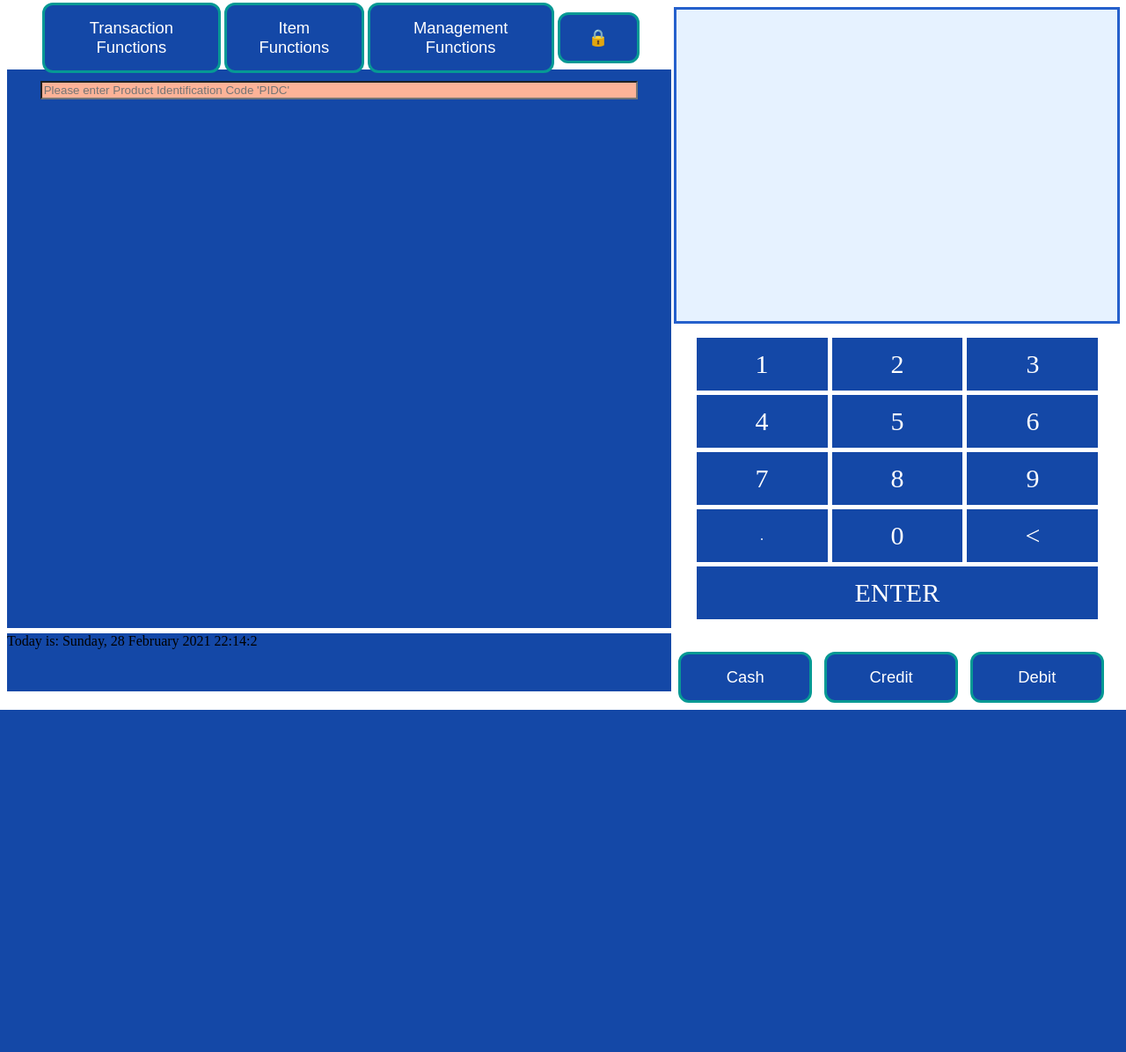
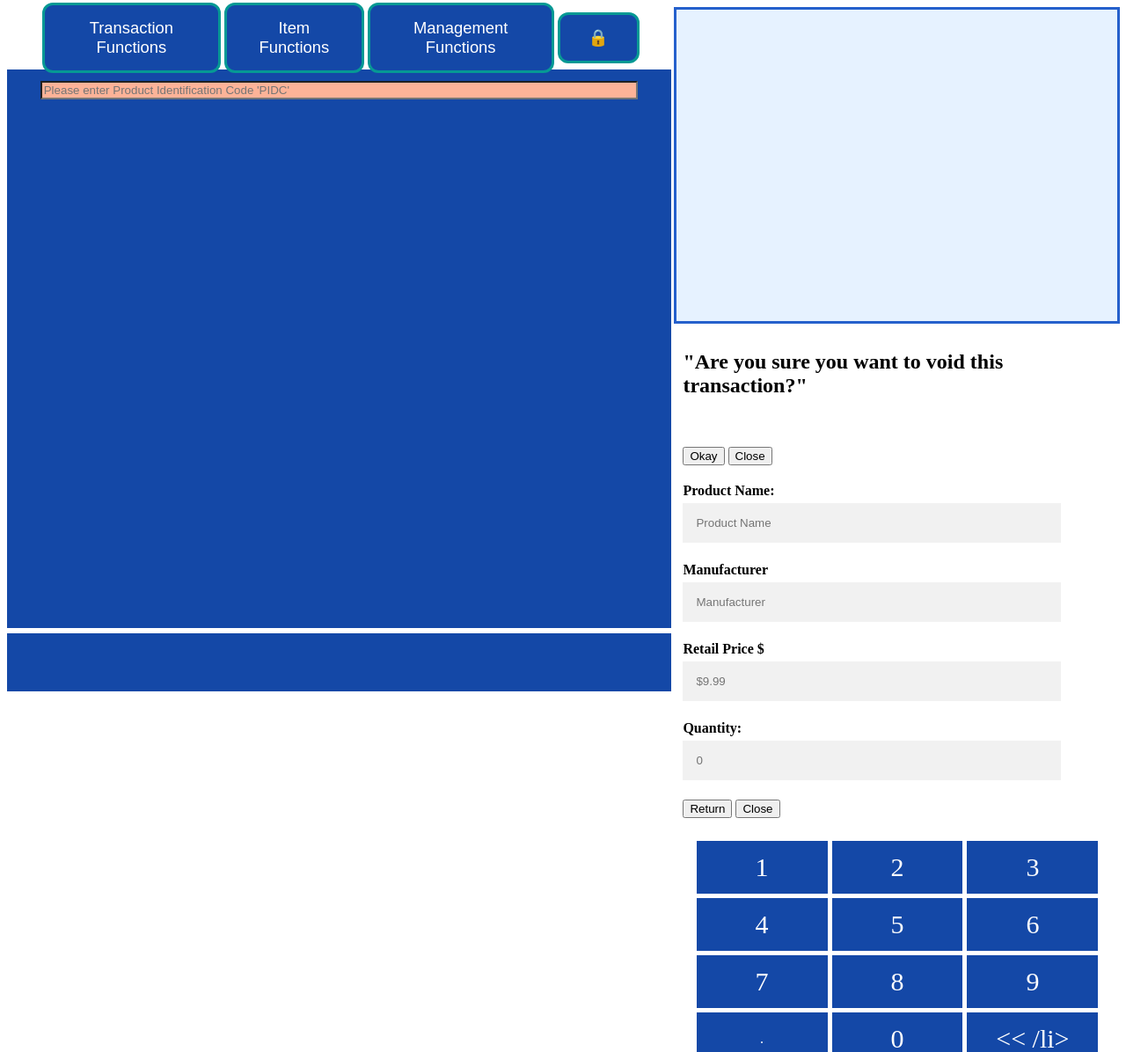
Before and after one commit to JordonRob/Spring21-POS, a PHP site: page / in a window 1280 px wide. Shown: the top 1196 px of the page at 88% size. Before the commit the page ends 807 px from the top, so only its background shows below. Run offline with PHP 8.4, Linux system fonts and the light colour scheme; a user stored in the database is signed in.

Commit message:
Update index.php

```diff
--- a/Client/index.php
+++ b/Client/index.php
@@ -9,49 +9,57 @@ require_once "../backend/login_check.php"
 <head>
    <meta name="viewport" content="width=device-width, initial-scale=1">
     <title>SecurePOS</title>
-<link rel="stylesheet" href="style.css">
+    <link rel="stylesheet" type="text/css" href="style.css">
+    <script src="script.js"></script>
 </head>
 
 <body>
-<div class="overlay" id="return"><!--This is the overlay screen for returns-->
+    <div class="overlay" id="return">
+        <!--This is the overlay screen for returns-->
         <h1>Returns OverLay Screen</h1>
     </div>
 
 
-<div class="main-container"><!-- main container to hold all the elements of the SecurePOS-->
+    <div class="main-container">
+        <!-- main container to hold all the elements of the SecurePOS-->
 
         <!-- this set of code belongs to the left side/static side of the POS-->
         <div class="left-side">
-<div class="static-container"><!-- this container will contain mostly static elements on the applcation-->
-<div class="function-buttons"> <!-- This div is for the function buttons-->
+            <div class="static-container">
+                <!-- this container will contain mostly static elements on the applcation-->
+                <div class="function-buttons">
+                    <!-- This div is for the function buttons-->
                     <button class="button" id="transaction-function" onclick="on_transaction()">Transaction Functions</button>
                     <button class="button" id="item-function" onclick="on_item()">Item Functions</button>
                     <button class="button" id="management-function" onclick="on_management()">Management Functions</button>
                     <a href="logout.php"><button class="button" id="lock-button">🔒</button></a>
                 </div>
 
-<div class="item-description"><!--This div is for the item description-->
+                <div class="item-description">
+                    <!--This div is for the item description-->
                     <form>
                         <input type="search" id="pic" name="pic" placeholder="Please enter Product Identification Code 'PIDC'">
                     </form>
+                </div>
+            </div>
+            <div class="info-container">
+                <!--this container will contain employee and system information-->
 
 
             </div>
         </div>
-<div class="info-container"><!--this container will contain employee and system information-->
-<div id="todaysDate"></div> <!-- displays live clock for user-->
-
-</div>
-</div><!--END OF LEFT-SIDE DIV-->
+        <!--END OF LEFT-SIDE DIV-->
 
         <!-- this set of code will belong to the right side/dynamic side of the POS-->
         <div class="right-side">
             <div class="functions">
                 <div id="transaction-overlay" onclick="off_transaction()">
                     <div class="functional-buttons">
-            <button class="button2" id="discount">Employee Discount</button><!--this will not have an overlay screen-->
-                <button class="button2" id="return" onclick="return_overlay()">Returns</button><br/>
-                <button class="button2" id="Open">Open Register</button><!--This will not have an overlay screen-->
+                        <button class="button2" id="discount">Employee Discount</button>
+                        <!--this will not have an overlay screen-->
+                        <button class="button2" id="return" onclick= "return_overlay()">Returns</button><br />
+                        <button class="button2" id="Open">Open Register</button>
+                        <!--This will not have an overlay screen-->
                         <button class="button2" id="Miscellaneous">Misc.</button>
                     </div>
 
@@ -59,22 +67,62 @@ require_once "../backend/login_check.php"
                 <div id="item-overlay" onclick="off_item()">
                     <div class="functional-buttons">
                         <button class="button2" id="price-check">Price Check</button>
-                <button class="button2" id="add-inventory">Add to Inventory</button><br/>
+                        <button class="button2" id="add-inventory" onclick="Openinventory()">Add to Inventory</button><br />
                         <button class="button2" id="receipt">Receipt</button>
                         <button class="button2" id="Miscellaneous">Misc.</button>
                     </div>
-        </div> <!--THESE ARE OVERLAYS, THAT WILL SHOW ADDITIONAL FUNCTION BUTTONS-->
+                </div>
+                <!--THESE ARE OVERLAYS, THAT WILL SHOW ADDITIONAL FUNCTION BUTTONS-->
                 <div id="management-overlay" onclick="off_management()">
                     <div class="functional-buttons">
-                <button class="button2" id="void">Void Transaction</button>
-                <button class="button2" id="add-user">Add User</button><br/>
+                        <button class="button2" id="void" onclick="Openvoid()">Void Transaction</button>
+                        <button class="button2" id="add-user"
+                        onclick="OpenAdduser()">Add User</button><br />
                         <button class="button2" id="z-report">Z-report</button>
                         <button class="button2" id="end-of-day">End of Day Report</button>
-            </div></div>
                     </div>
-<!-- THIS IS THE INVENTORY FORM POPUP-->
+                </div>
+            </div>
+
+            <!--- none of the forms are connected to database (only form structure)---->
+<!--- void transaction form--->
+
+                <div class="voidform-popup"
+                id="Voidform">
+                <form action="" class="form-container">
+                  <h2>"Are you sure you want to void this transaction?"</h2>
+                  <br>
+                  <br>
+                    <button type="submit" class="btn">Okay</button>
+
+                    <button type="button" class="btn cancel" onclick="Closevoid()">Close</button>
+                </form>
+            </div>
+<!--- returns form -->
+              <div class="returnsform-popup"
+              id="Returnsform">
+              <form action="" class="form-container">
+                <label for="Product"><b>Product Name:</b></label><input type="text" placeholder="Product Name"name="Product" required/>
+                <br>
+                <label for="Manufacturer"><b>Manufacturer</b></label>
+                <input type="text" placeholder="Manufacturer"
+                name="Manufacturer" required>
+                <br>
+                <label for="Price"><b>Retail Price $</b></label>
+                <input type="text" placeholder="$9.99" name="Price" required>
+                <br>
+                <label for="Quantity"><b>Quantity:</b></label>
+                <input type="text" placeholder="0" name="Quantity" required>
+                <br>
+               <button type="submit" class="btn">Return</button>
+                 <button type="button" class="btn cancel" onclick="Closereturnsform()">Close</button>
+               </form>
+               </div>
+
+
+            <!--- inventory popup form ---->
             <div class="inventoryform-popup" id="Inventoryform">
-                <form action="/action_page.php" class-"form-container">
+                <form action="/action_page.php" class="form-container">
                     <h1>Add to Inventory</h1>
                     <label for="Product"><b>Product Name:</b></label> <input type="text" placeholder="Enter Product Name" name="Product" required/>
                     <br>
@@ -91,6 +139,32 @@ require_once "../backend/login_check.php"
                 </form>
             </div>
 
+
+
+
+             <!---<div class="Adduser-popup" id="Adduserform">
+                <form action="/action_page.php" class-"form-container">
+                    <h1>Add an User</h1>
+                    <p>User type:</p><input type="radio"  id="Employee" name="User" value="Employee">
+                    <label for= "Employee">Employee</label>
+                    <br>
+                    <input type="radio"
+                    id="Customer" name="User"
+                    value="Customer">
+                    <label for="Customer">Customer</label>
+                    <input type="radio"
+                    id="Management" name="User"
+                    value="Management">
+                    <label for="Management">Management</label>
+                    <button type="submit" class="btn">Save</button>
+                    <button type="button" class="btn cancel" onclick="CloseAdduser()">Close</button>
+                    </form>
+            </div>
+-->
+
+
+
+
             <div class="keypad">
                 <!-- The following code represents our number pad with button press functionality-->
                 <ul id="numpad">
@@ -106,9 +180,11 @@ require_once "../backend/login_check.php"
                     <li class="letter " name="8" value="8" id="8" onclick="addNumber(this)">8</li>
                     <li class="letter" name="9" value="9" id="9" onclick="addNumber(this)">9</li>
 
-            <li class="switch" name="." value="." id="." onclick="addNumber(this)">.</li>  <!--There is a bug with this button needs to be fixed-->
+                    <li class="switch" name="." value="." id="." onclick="addNumber(this)">.</li>
+                    <!--There is a bug with this button needs to be fixed-->
                     <li class="letter" name="0" value="0" id="0" onclick="addNumber(this)">0</li>
-             <li class="delete" onclick="backSpace()"><</li>
+                    <li class="delete" onclick="backSpace()">
+                        << /li>
 
                     <li class="enter">ENTER</li>
                 </ul>
@@ -126,12 +202,14 @@ require_once "../backend/login_check.php"
 
 
 
-
-</div><!--END OF RIGHT-SIDE DIV-->
-</div><!--END OF MAIN-CONTAINER-->
+        </div>
+        <!--END OF RIGHT-SIDE DIV-->
+    </div>
+    <!--END OF MAIN-CONTAINER-->
 
 
     <script src="script.js"></script>
+
 <script>
 
 function doDate()
```
Lines whose indentation alone changed are shown as unchanged.
